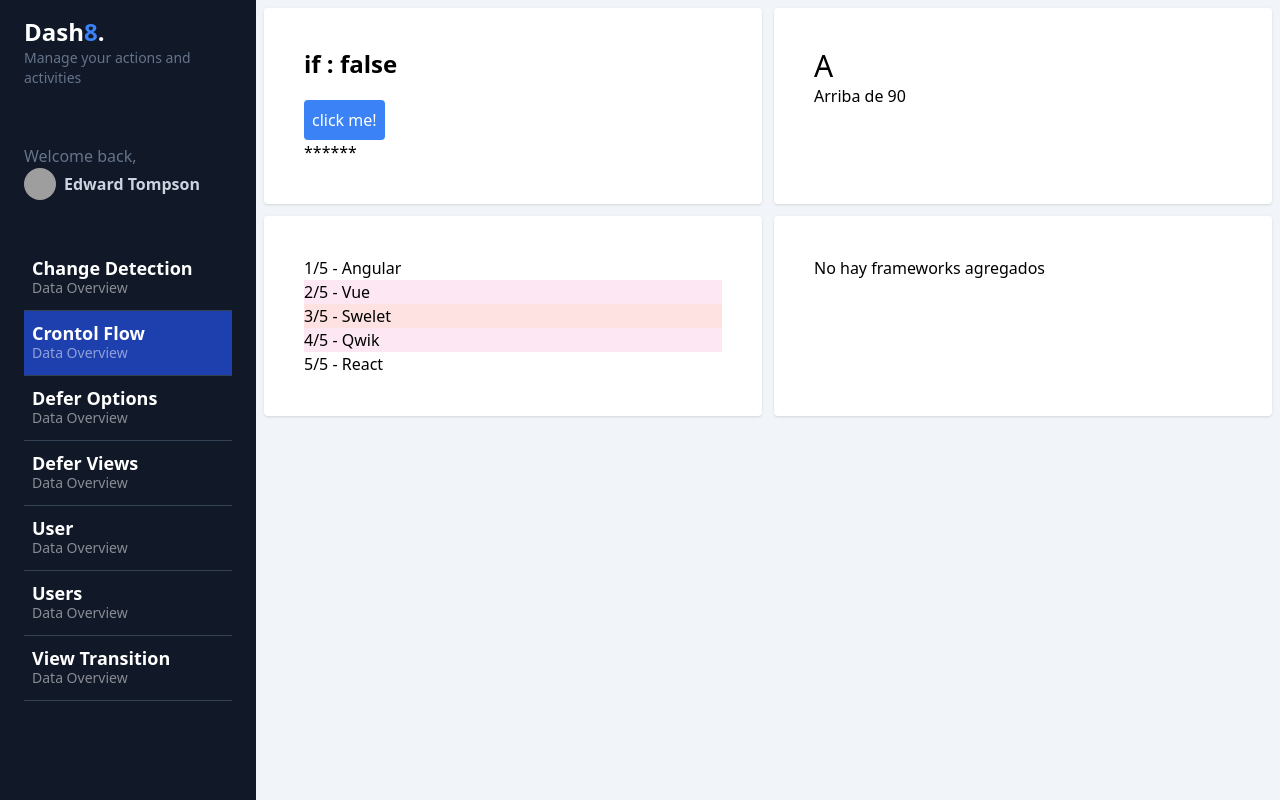
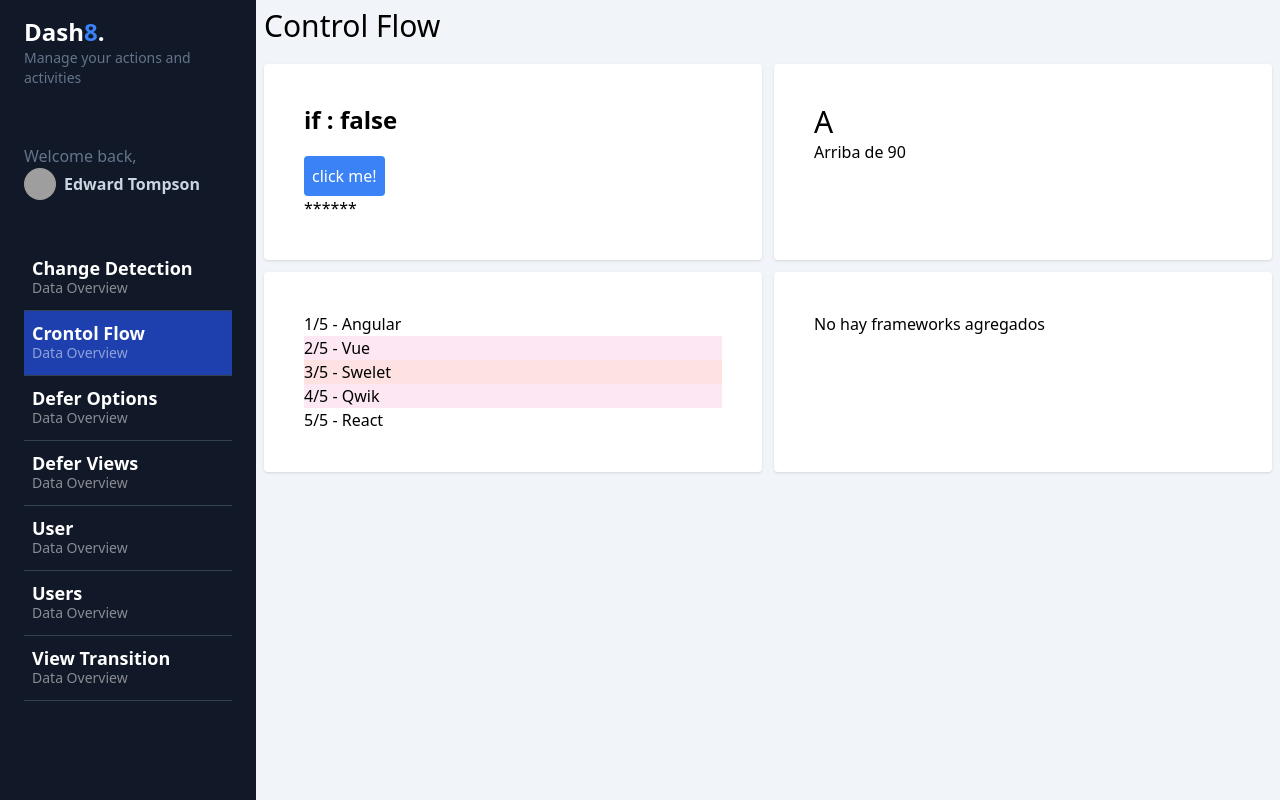
Before and after one commit to JonathanYaguana/CursoAngular, an Angular app in the folder 14-my-dashborad/: page /dashboard/control-flow in a window 1280 px wide. Built offline with nearby package versions, Linux system fonts and the light colour scheme; grey boxes are pictures that could not be loaded.

Commit message:
@input required

```diff
--- a/14-my-dashborad/src/app/dashboard/pages/control-flow/control-flow.component.html
+++ b/14-my-dashborad/src/app/dashboard/pages/control-flow/control-flow.component.html
@@ -1,3 +1,5 @@
+<app-title title="Control Flow" withShadow />
+
 <section class="grid grid-cols-1 md:grid-cols-2 gap-3">
   <div class="bg-white rounded shadow p-10">
 
--- a/14-my-dashborad/src/app/dashboard/pages/control-flow/control-flow.component.ts
+++ b/14-my-dashborad/src/app/dashboard/pages/control-flow/control-flow.component.ts
@@ -1,11 +1,12 @@
 import { CommonModule } from '@angular/common';
 import { Component, signal } from '@angular/core';
+import { TitleComponent } from "@shared/title/title.component";
 
 type Grade = 'A'|'B'|'F';
 
 @Component({
   standalone: true,
-  imports: [CommonModule],
+  imports: [CommonModule, TitleComponent],
   templateUrl: './control-flow.component.html',
   styles: ``
 })
--- a/14-my-dashborad/src/app/shared/title/title.component.ts
+++ b/14-my-dashborad/src/app/shared/title/title.component.ts
@@ -1,12 +1,14 @@
-import { Component } from '@angular/core';
+import { booleanAttribute, Component, Input, Output } from '@angular/core';
 
 @Component({
   selector: 'app-title',
   standalone: true,
   imports: [],
-  templateUrl: './title.component.html',
-  styles: ``
+  template: `<h1 class="text-3xl mb-5">{{title}}</h1>`,
 })
 export class TitleComponent {
 
+  @Input({ required: true }) title: string = '';
+
+  @Input({ transform: booleanAttribute }) withShadow: boolean = false;
 }
```
